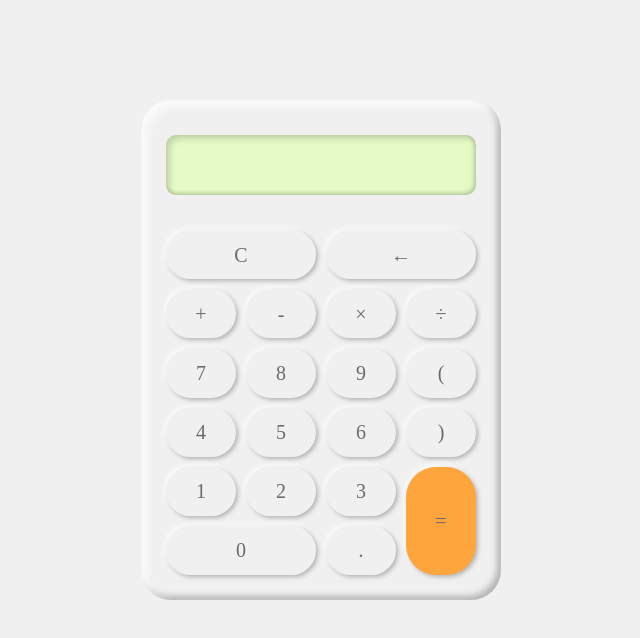
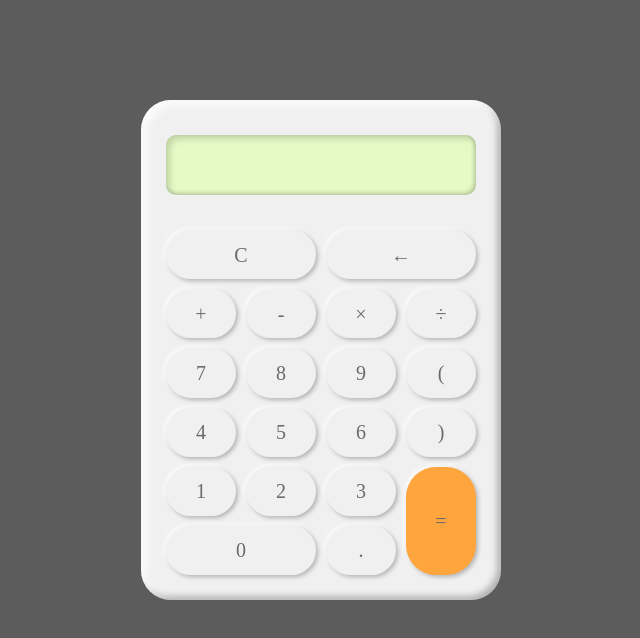
Before and after one commit to DimaNikolaev84/calculator, a plain HTML site: page index.html in a window 1280 px wide. Shown: the whole page, without its empty margins (319-959 px from the left). Drawn offline with Linux system fonts and the light colour scheme; a web font is replaced by a local one.

Commit message:
Поменял фон на темносерый

```diff
--- a/style.css
+++ b/style.css
@@ -16,7 +16,7 @@ body {
     font-size: 15px;
     line-height: 1.5;
     color: #444444;
-    background-color: #f0f0f0;
+    background-color: #5c5c5c;
     user-select: none;
 }
 
```
